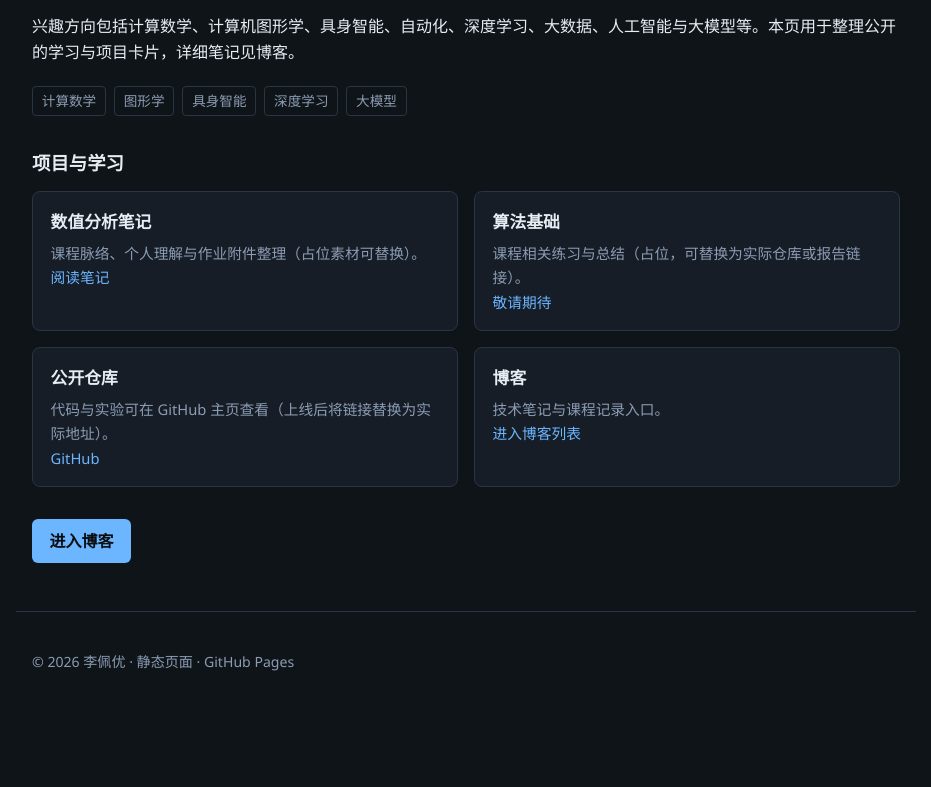
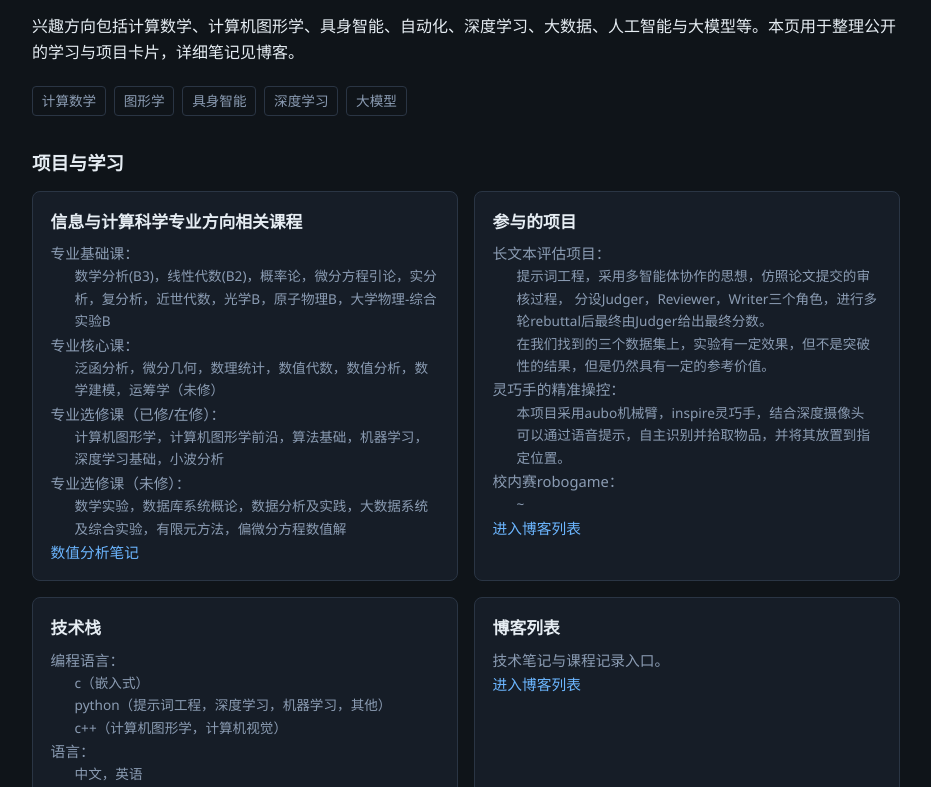
Before and after one commit to peiyouli-1102/PHB, a plain HTML site: page index.html in a window 1280 px wide. Shown: the part 165-952 px from the top of the page, without its empty margins (174-1105 px from the left). Before the commit the page ends 884 px from the top, so only its background shows below. Drawn offline with Linux system fonts and the light colour scheme.

Commit message:
1
初步完善

```diff
--- a/css/style.css
+++ b/css/style.css
@@ -157,6 +157,19 @@ h2 {
   color: var(--muted);
   font-size: 0.92rem;
 }
+/* ===== 卡片内列表：去间距，统一缩进 ===== */
+.card ul {
+  margin: 0;               /* 去掉默认上下外边距，与 .card p 的 margin:0 呼应 */
+  padding-left: 1.5em;     /* 统一左侧缩进，你可以调节这个数值 */
+  list-style: none;        /* 去掉圆点，若想保留圆点则写 list-style: disc; */
+}
+
+.card li {
+  margin: 0;
+  padding: 0;
+  font-size: 0.85rem;   /* 比段落小一点，按需调整 */
+  color: var(--muted);   /* 保持与卡片段落文字颜色一致，可加可不加 */
+}
 
 .cta {
   margin-top: 2rem;
--- a/index.html
+++ b/index.html
@@ -37,22 +37,71 @@
         <h2 id="projects-heading">项目与学习</h2>
         <div class="grid cols-2">
           <article class="card">
-            <h3>数值分析笔记</h3>
-            <p>课程脉络、个人理解与作业附件整理（占位素材可替换）。</p>
-            <p><a href="blog/posts/numerical-analysis-notes.html">阅读笔记</a></p>
+            <h3>信息与计算科学专业方向相关课程</h3>
+            <p>专业基础课：</p>
+            <ul>
+              <li>数学分析(B3)，线性代数(B2)，概率论，微分方程引论，实分析，复分析，近世代数，光学B，原子物理B，大学物理-综合实验B</li>
+            </ul>
+            <p>专业核心课：</p>
+            <ul>
+              <li>泛函分析，微分几何，数理统计，数值代数，数值分析，数学建模，运筹学（未修）</li>
+            </ul>
+            <p>专业选修课（已修/在修）：</p>
+            <ul>
+              <li>计算机图形学，计算机图形学前沿，算法基础，机器学习，深度学习基础，小波分析</li>
+            </ul>
+            <p>专业选修课（未修）：</p>
+            <ul>
+              <li>数学实验，数据库系统概论，数据分析及实践，大数据系统及综合实验，有限元方法，偏微分方程数值解</li>
+            </ul>
+            <p><a href="blog/posts/numerical-analysis-notes.html">数值分析笔记</a></p>
           </article>
           <article class="card">
-            <h3>算法基础</h3>
-            <p>课程相关练习与总结（占位，可替换为实际仓库或报告链接）。</p>
-            <p><a href="index.html#projects">敬请期待</a></p>
+            <h3>参与的项目</h3>
+            <p>长文本评估项目：</p>
+            <ul>
+              <!-- <li>提示词工程，采用多智能体协作的思想，仿照论文提交的审核过程，
+                分设Judger，Reviewer，Writer三个角色，在Reviewer给出第一轮打分以及评审意见后，
+                Writer根据意见为文章辩护，完成一轮rebuttal，
+                Reviewer依据上轮辩护再次打分并给出评审意见，多轮rebuttal后最终由Judger给出最终评分。</li> -->
+              <li>提示词工程，采用多智能体协作的思想，仿照论文提交的审核过程，
+                分设Judger，Reviewer，Writer三个角色，进行多轮rebuttal后最终由Judger给出最终分数。</li>
+              <li>在我们找到的三个数据集上，实验有一定效果，但不是突破性的结果，但是仍然具有一定的参考价值。</li>
+            </ul>
+            <p>灵巧手的精准操控：</p>
+            <ul>
+              <li>本项目采用aubo机械臂，inspire灵巧手，结合深度摄像头
+                可以通过语音提示，自主识别并拾取物品，并将其放置到指定位置。
+              </li>
+            </ul>
+            <p>校内赛robogame：</p>
+            <ul>
+              <li>~
+              </li>
+            </ul>
+            <p><a href="blog/index.html">进入博客列表</a></p>
           </article>
           <article class="card">
-            <h3>公开仓库</h3>
-            <p>代码与实验可在 GitHub 主页查看（上线后将链接替换为实际地址）。</p>
-            <p><a href="https://github.com/" rel="noopener noreferrer">GitHub</a></p>
+            <h3>技术栈</h3>
+            <p>编程语言：</p>
+            <ul>
+              <li>c（嵌入式）</li>
+              <li>python（提示词工程，深度学习，机器学习，其他）</li>
+              <li>c++（计算机图形学，计算机视觉）</li>
+            </ul>
+            <p>语言：</p>
+            <ul>
+              <li>中文，英语</li>
+            </ul>
+            <p>其他技能：</p>
+            <ul>
+              <li>PCB绘制，焊接电路板，熟练安装Ubuntu（新老版本），CAD绘制</li>
+            </ul>
+            <p>公开仓库</p>
+            <p><a href="https://github.com/peiyouli-1102">我的 GitHub 主页</a></p>
           </article>
           <article class="card">
-            <h3>博客</h3>
+            <h3>博客列表</h3>
             <p>技术笔记与课程记录入口。</p>
             <p><a href="blog/index.html">进入博客列表</a></p>
           </article>
```
Also changed, not shown: blog/posts/numerical-analysis-notes.html (+1 -0 lines), 1 other file.
